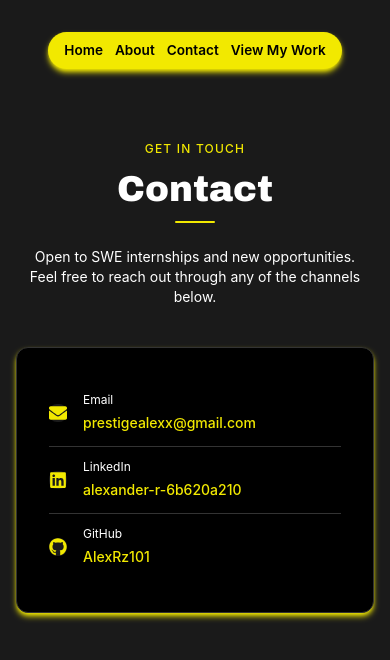
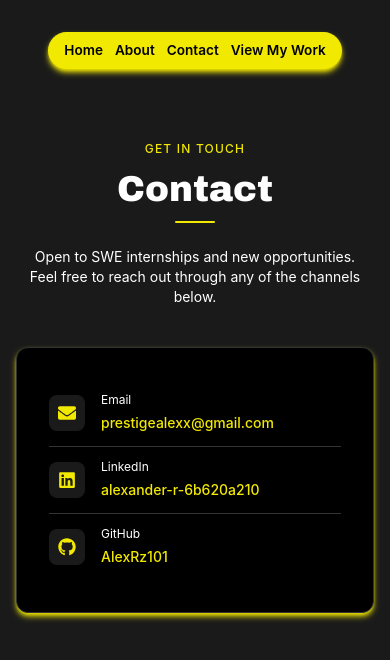
Before and after one commit to AlexRz101/Personal-Portfolio, a React (Vite) app in the folder Portfolio/: page /contact in a window 390 px wide. Shown: the top 660 px of the page. Built offline with nearby package versions, Linux system fonts and the light colour scheme.

Commit message:
Contact page responsiveness almost done

```diff
--- a/Portfolio/src/pages/Contact.tsx
+++ b/Portfolio/src/pages/Contact.tsx
@@ -62,7 +62,7 @@ function Contact() {
               key={c.label}
               className="flex items-center gap-4 py-3 border-b border-[#333] last:border-0"
             >
-              <div className="rounded-lg bg-[#1a1a1a] flex items-center justify-center text-[#f2e900] text-lg flex-shrink-0">
+              <div className="responsive-contact-icon rounded-lg bg-[#1a1a1a] flex items-center justify-center text-[#f2e900] flex-shrink-0">
                 {c.icon}
               </div>
 
--- a/Portfolio/src/styles/Contact.css
+++ b/Portfolio/src/styles/Contact.css
@@ -1,4 +1,5 @@
- .contact-page {
+/* General contact page font sizing */
+.contact-page {
     /* tablet */
     @media (min-width: 768px)  {
         h1 {
@@ -41,7 +42,7 @@
     @media (min-width: 1280px) {
 
         h1 {
-            font-size: 1.75rem;
+            font-size: 2.5rem;
         }
 
         h2 {
@@ -49,7 +50,7 @@
         }
 
         p {
-            font-size: 1.1rem;
+            font-size: 1.25rem;
         }
 
         a {
@@ -57,10 +58,10 @@
         }
     }
 
-    /* Large desktop */
+    /* Large laptop */
     @media (min-width: 1536px) {
         h1 {
-            font-size: 2.5rem;
+            font-size: 3.5rem;
         }
 
         h2 {
@@ -68,7 +69,7 @@
         }
 
         p {
-            font-size: 1.3rem;
+            font-size: 1.75rem;
         }
 
         a {
@@ -124,6 +125,8 @@
         }
 
         p {
+            gap: 0.5rem;
+            padding: 0.5rem 1.7rem;
             font-size: 3rem;
         }
 
@@ -167,8 +170,7 @@
 
 }
 
-
-
+/* Card sizing */
 .responsive-card {
     width: 100%;
 }
@@ -214,3 +216,46 @@
         width: 900px;
     }
 }
+
+/* Icon/Logo sizing */
+.responsive-contact-icon {
+    width: 36px;
+    height: 36px;
+    font-size: 1.125rem;
+
+    @media (min-width: 768px) {
+        width: 40px;
+        height: 40px;
+        font-size: 1.25rem;
+    }
+
+    @media (min-width: 1024px) {
+        width: 50px;
+        height: 50px;
+        font-size: 1.5rem;
+    }
+
+    @media (min-width: 1280px) {
+        width: 50px;
+        height: 50px;
+        font-size: 1.75rem;
+    }
+
+    @media (min-width: 1536px) {
+        width: 60px;
+        height: 60px;
+        font-size: 2.25rem;
+    }
+
+    @media (min-width: 1920px) {
+        width: 70px;
+        height: 70px;
+        font-size: 3rem;
+    }
+
+    @media (min-width: 2560px) {
+        width: 100px;
+        height: 100px;
+        font-size: 4rem;
+    }
+}
```
